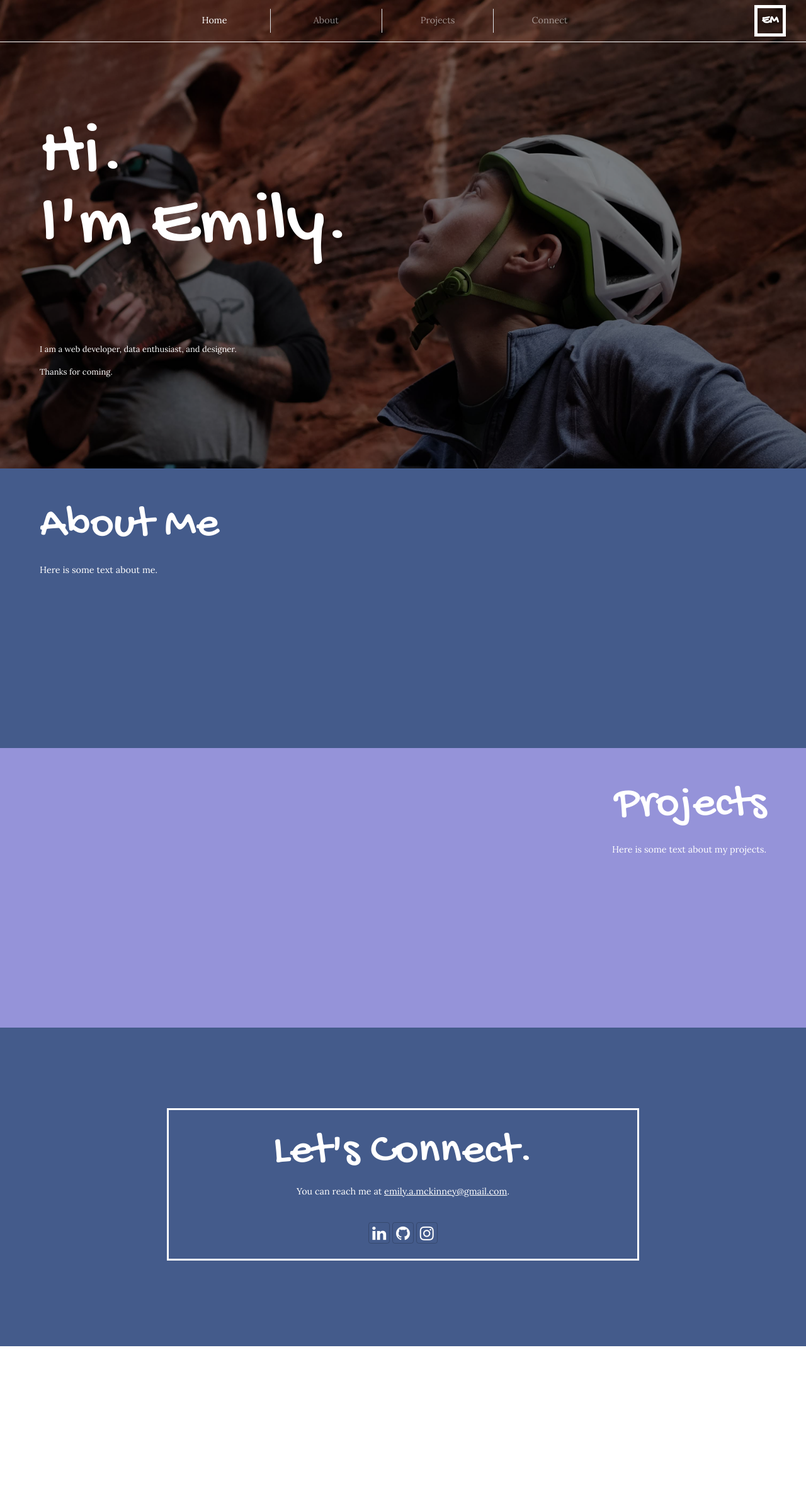
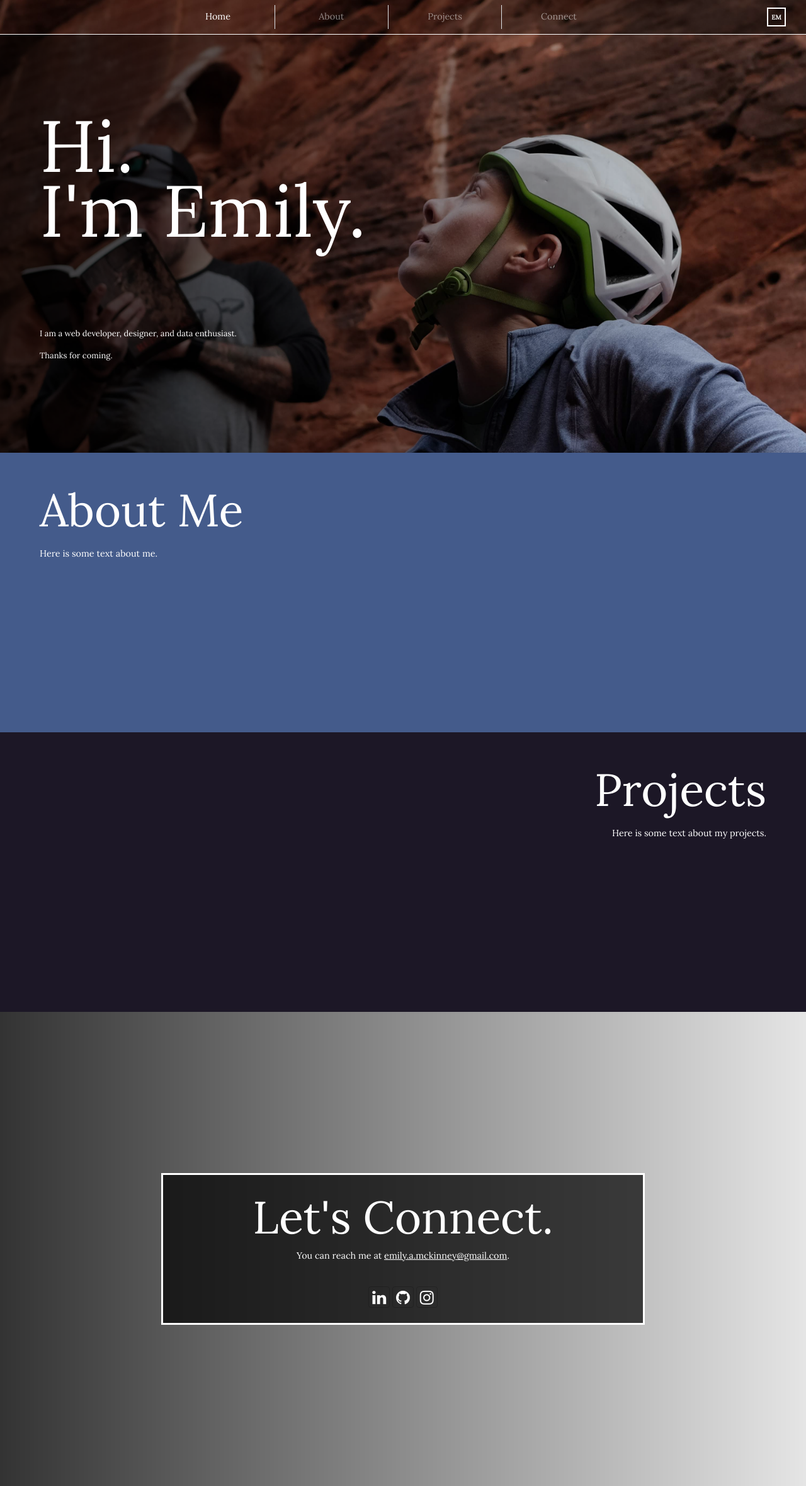
Before and after one commit to eamckinney/old-portfoliopage-html-v2, a website: page index.html in a window 1280 px wide. Shown: the whole page at 63% size. Before the commit the page ends 2138 px from the top, so only its background shows below. Drawn offline with nearby package versions, Linux system fonts and the light colour scheme.

Commit message:
Smooth scrolling, font change

```diff
--- a/css/styles.scss
+++ b/css/styles.scss
@@ -2,12 +2,13 @@
 $color-blue: #445B8B;
 $color-teal: #3CADD7;
 $color-purple: #9593D9;
-$color-maroon: #7D5C65;
 $color-lightest-gray: #DEE2E6;
+$color-deep-blue: #1C1726;
 
 //$bodyfont: 'EB Garamond', serif;
 $bodyfont: 'Lora', ;
-$titlefont: 'Gochi Hand', ;
+$titlefont: 'Lora', ;
+//$titlefont: 'Gochi Hand', ;
 
 #bg {
     position: fixed;
@@ -43,7 +44,7 @@ h1, h2, h3 {
 
 
 h1 {
-    font-size: 8.5em;
+    font-size: 8em;
     color: white;
 }
 
@@ -95,11 +96,11 @@ h2 {
 
 .site-logo {
     font-family: $titlefont;
-    width: 50px;
-    height: 50px;
+    width: 30px;
+    height: 30px;
     display: block;
     overflow: visible;
-    border: 5px solid white;
+    border: 2px solid white;
     position: relative;
     transform:rotate(0deg);
     transition: transform .4s ease-in-out;
@@ -113,7 +114,7 @@ h2 {
     transform: translate(-50%, -50%) rotate(0deg);
     transition: transform .4s ease-in-out;
     font-weight: bold;
-    font-size: 1em;
+    font-size: .5em;
   }
 
 .site-logo:hover {
@@ -143,7 +144,7 @@ h2 {
     position: absolute;
     width: 90%;
     height: 1px;
-    bottom: 0px;
+    top: 0px;
     left: 5%;
     background-color: $color-lightest-gray;
     visibility: hidden;
@@ -164,7 +165,7 @@ h2 {
 .intro-block {
 
     padding-bottom: 10%;
-    background-color: rgba(0,0,0,.5);
+    background-image: linear-gradient(to right, rgba(0,0,0,.8), rgba(0,0,0,.1));
 
 
     .main-heading {
@@ -193,24 +194,25 @@ h2 {
 }
 
 .second-block {
-    background-color: $color-purple;
+    background-color: $color-deep-blue;
     padding-bottom: 20%;
 }
 
 .third-block {
-    background-color: $color-blue;
+    background-image: linear-gradient(to right, rgba(0,0,0,.8), rgba(0,0,0,.1));
+    padding: 20%;
+}
+
+.connect {
+    background-color: rgba(0,0,0,.7);
     padding-bottom: 5%;
     border-style: solid;
     border-color: white;
-    margin-left: 20%;
-    margin-right: 20%;
+    //margin-left: 20%;
+    //margin-right: 20%;
 }
 
 .site-footer {
-    background-color: $color-blue;
-    padding-top: 10%;
-    padding-bottom: 10%;
-    //padding: 20px 0;
 
     a:link {
         color: white;
--- a/index.html
+++ b/index.html
@@ -28,31 +28,31 @@
 
 
 
-        <nav class="navbar navbar-expand-sm navbar-dark sticky-top" data-aos="fade-up" data-aos-delay="500" data-aos-duration="1000">
+        <nav class="navbar navbar-expand-sm navbar-dark sticky-top">
 
             <button class="navbar-toggler" type="button" data-toggle="collapse" data-target="#portfolioNavbar">
                 <span class="navbar-toggler-icon"></span>
             </button>
             <div class="collapse navbar-collapse" id="portfolioNavbar">
                 <ul class="navbar-nav mx-auto">
-                    <li class="nav-item border-right text-center active"><a class="nav-link underline" href="#"> <span> Home </span></a></li>
+                    <li class="nav-item border-right text-center active"><a class="nav-link underline" href="#Home"> <span> Home </span></a></li>
                     <li class="nav-item border-right text-center"><a class="nav-link underline" href="#About"> About </a></li>
                     <li class="nav-item border-right text-center"><a class="nav-link underline" href="#Projects"> Projects </a></li>
                     <li class="nav-item text-center"><a class="nav-link underline" href="#Connect"> Connect </a></li>
                 </ul>
             </div>
-            <a class="navbar-brand px-2 py-0 site-logo" href="#"><span class="logo-text">EM</span></a>
+            <a class="navbar-brand px-2 py-0 site-logo" href="#Home"><span class="logo-text">EM</span></a>
         </nav>
 
 
     <div class="container-fluid">
         <div class="row">
-            <div class="col intro-block" data-aos="fade-up" data-aos-delay="500" data-aos-duration="1000">
+            <div class="col intro-block" id="Home">
 
                 <div data-aos="fade-up" data-aos-delay="500" data-aos-duration="1000">
                     <h1 class="text-left main-heading ml-5">Hi.<br>I'm Emily.</h1>
                     <div>
-                        <p class="sub-heading ml-5" data-aos="fade-up" data-aos-delay="2000" data-aos-duration="1000">I am a web developer, data enthusiast, and designer.</p>
+                        <p class="sub-heading ml-5" data-aos="fade-up" data-aos-delay="2000" data-aos-duration="1000">I am a web developer, designer, and data enthusiast.</p>
                         <p class="sub-heading ml-5" data-aos="fade-up" data-aos-delay="3000" data-aos-duration="1000">Thanks for coming.</p>
                     </div>
                 </div>
@@ -83,16 +83,15 @@
 
 
     <footer class="site-footer">
-        <div class="container-fluid">
-            <div class="row">
-                <div class="col text-center pb-2" id="Connect">
-                    <div class="third-block py-4">
+        <div class="row">
+            <div class="col" id="Connect">
+                <div class="third-block">
+                    <div class="connect py-4 text-center">
                         <h2 class="text-white text-center">Let's Connect.</h2>
                         <p class="text-white text-center">
                             You can reach me at <a href="mailto:emily.a.mckinney@gmail.com">emily.a.mckinney@gmail.com</a>.
                             <br><br>
                         </p>
-
 
                         <a class="btn btn-social-icon btn-linkedin" href="https://www.linkedin.com/in/emily-mckinney-427a2779/"><i class="fa fa-lg fa-social fa-linkedin"></i></a>
                         <a class="btn btn-social-icon btn-github" href="https://github.com/eamckinney"><i class="fa fa-lg fa-social fa-github"></i></a>
@@ -104,7 +103,7 @@
     </footer>
 
     <!-- jQuery must come first, then Popper.js, then the Bootstrap JavaScript plugins.-->
-    <script src="node_modules/jquery/dist/jquery.slim.min.js"></script>
+    <script src="node_modules/jquery/dist/jquery.min.js"></script>
     <script src="node_modules/popper.js/dist/umd/popper.min.js"></script>
     <script src="node_modules/bootstrap/dist/js/bootstrap.min.js"></script>
     <script src="node_modules/aos/dist/aos.js"></script>
--- a/js/script.js
+++ b/js/script.js
@@ -1,14 +1,44 @@
+// When navbar item is clicked, go 66 pixels above the target
 window.addEventListener("hashchange", function () {
-    window.scrollTo(window.scrollX, window.scrollY - 66);
+
+    //window.scrollTo(window.scrollX, window.scrollY - 60);
+        //behavior: 'smooth'
+    //});
 });
 
 $(document).ready(function () {
+
+    // Changes which button in the navbar is active when clicked
     $('.navbar li a').click(function(e) {
 
-        $('.navbar li.active').removeClass('active');
+        // Make sure this.hash has a value before overriding default behavior
+        if (this.hash !== "") {
+            // Prevent default anchor click behavior
+            e.preventDefault();
 
-        var $parent = $(this).parent();
-        $parent.addClass('active');
-        //e.preventDefault();
+            // Store hash
+            var hash = this.hash;
+
+            // Add smooth page scroll
+            $('html, body').animate({
+                scrollTop: ($(hash).offset().top - 54)
+            }, 500, function(){
+
+                // Add hash (#) to URL when done scrolling (default click behavior)
+                //window.location.hash = hash;
+            });
+
+            $('.navbar li.active').removeClass('active');
+
+            var $parent = $(this).parent();
+            $parent.addClass('active');
+
+        } // End if
+
+
     });
+
+
+
+
 });
--- a/package.json
+++ b/package.json
@@ -23,7 +23,7 @@
     "aos": "^2.3.4",
     "bootstrap": "^4.0.0",
     "font-awesome": "^4.7.0",
-    "jquery": "^3.3.1",
+    "jquery": "^3.4.1",
     "popper.js": "^1.12.9"
   }
 }
```
Also changed, not shown: css/styles.css, 1 other file.
